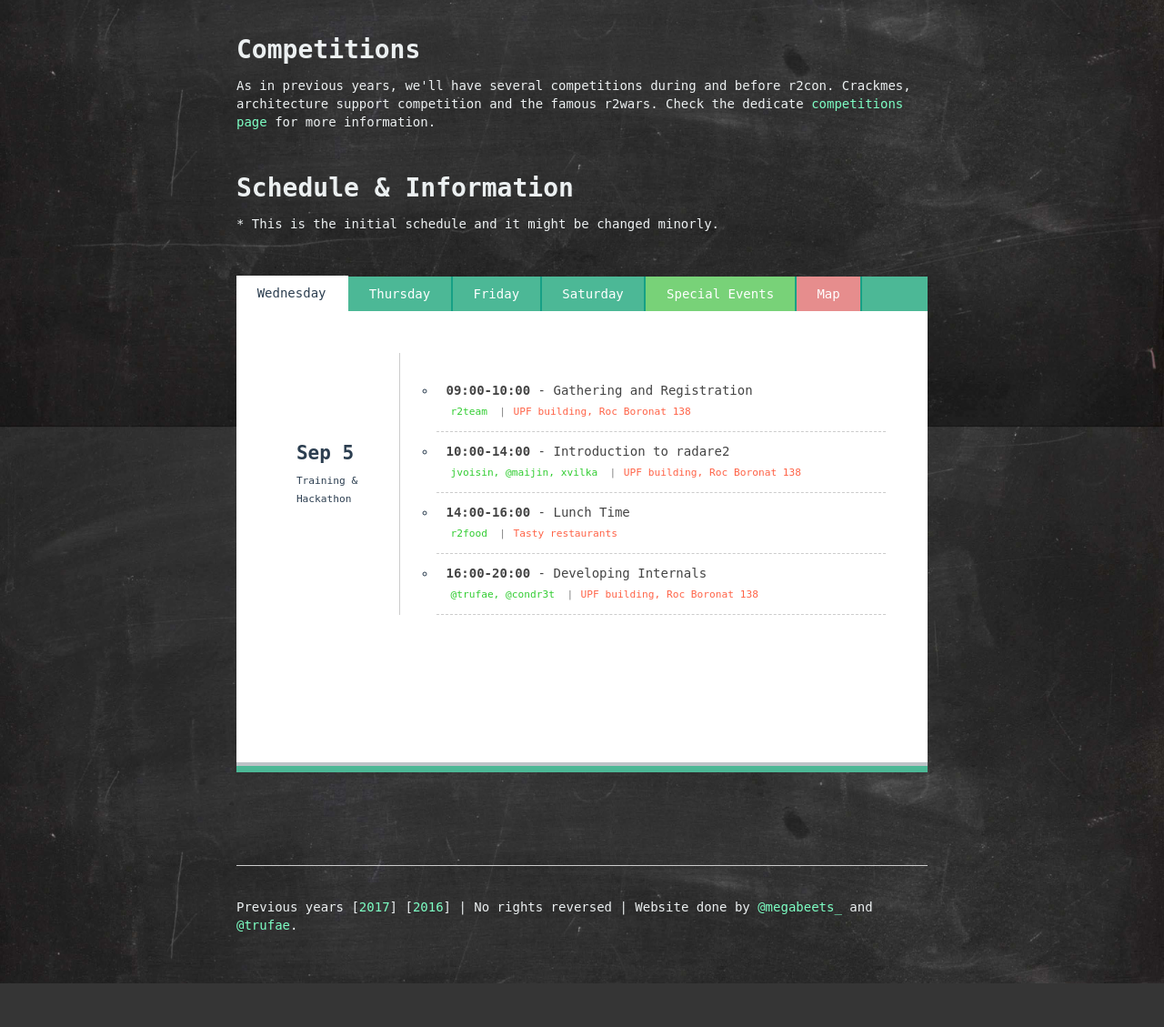
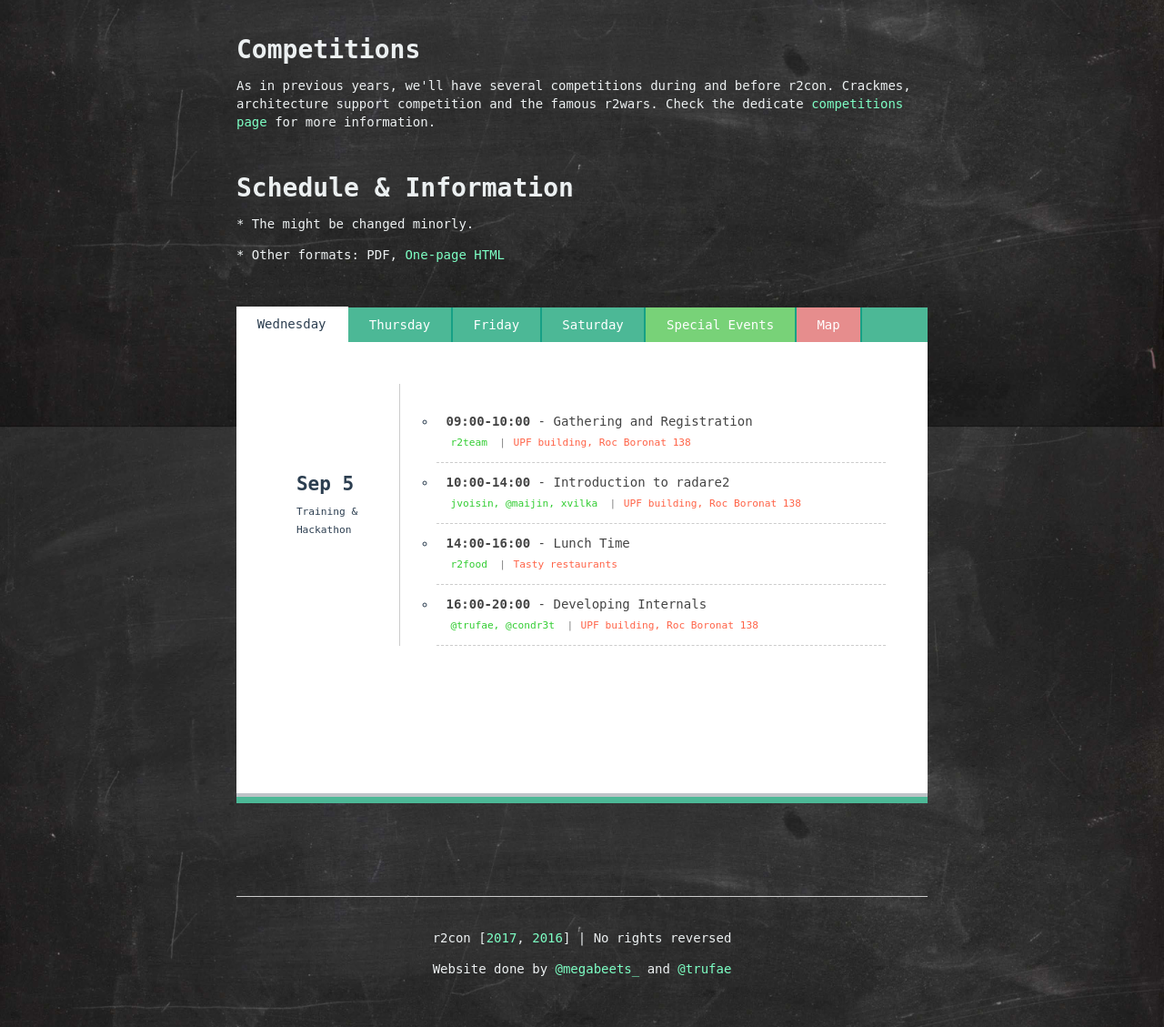
Before and after one commit to radareorg/radare.org, a PHP site: page /con/2018 in a window 1280 px wide. Shown: the part 1207-2336 px from the top of the page at 91% size. Before the commit the page ends 2288 px from the top, so only its background shows below. Run offline with PHP 8.4, Linux system fonts and the light colour scheme; some libraries are stand-ins or nearby versions.

Commit message:
website improvements, static schedules

```diff
--- a/con/2018/css/style.css
+++ b/con/2018/css/style.css
@@ -274,6 +274,10 @@ h3 {
   margin-right: 5px;
 }
 
+.speakers a {
+  font-weight: bold;
+}
+
 .sep-char {
   font-size: 0.8em;
   color: gray;
@@ -372,6 +376,21 @@ h3 {
 
 .target-speakers a{
   color: limegreen;
+}
+
+
+
+@media all and (max-width: 768px) {
+  #target-content #target-inner {
+    width: 70%;
+  }
+}
+
+@media all and (max-width: 425px) {
+  #target-content #target-inner {
+    width: 85%;
+    min-width: 85%;
+  }
 }
 /* **************
     Information
--- a/con/2018/events.json
+++ b/con/2018/events.json
@@ -73,7 +73,7 @@
           "description" : "Thursday night (September 6) there will be a dinner at Restaurant Mussol. Organization pays the menu to all speakers, but everyone else is welcome to join (150-200 human slots)",
           "speakers": "r2food",
           "time" : "21:00- ∞",
-          "location" : "Mussol Restaurant"
+          "location" : "Mussol Restaurant, Carrer d'Aragó, 261"
         }
       ]
     },
@@ -86,6 +86,13 @@
           "name": "Gathering and Registration",
           "description" : "Gathering and registration for the conference talks days.",
           "speakers" : "r2team",
+          "time" : "09:00 - 09:25",
+          "location" : "MediaPro building, Diagonal 177"
+        },
+        {
+          "name": "Opening Talk",
+          "description" : "An introduction talk for the conference.",
+          "speakers" : "@trufae",
           "time" : "09:30 - 10:00",
           "location" : "MediaPro building, Diagonal 177"
         },
@@ -105,7 +112,7 @@
         },
         {
           "name": "10 minutes break",
-          "description" : "This is a break, do whatever you want with it.",
+          "description" : "This is a break, do whatever you want with it. <a href='https://www.radare.org/con/2018/competitions.html#r2wars'>r2wars</a> time!.",
           "speakers" : "r2break",
           "time" : "11:25 - 11:35",
           "location" : "MediaPro building, Diagonal 177"
@@ -147,7 +154,7 @@
         },
         {
           "name": "15 minutes break",
-          "description" : "This is a break, do whatever you want with it.",
+          "description" : "This is a break, do whatever you want with it. <a href='https://www.radare.org/con/2018/competitions.html#r2wars'>r2wars</a> time!.",
           "speakers" : "r2break",
           "time" : "16:40 - 16:55",
           "location" : "MediaPro building, Diagonal 177"
@@ -175,7 +182,7 @@
         },
         {
           "name": "10 minutes break",
-          "description" : "This is a break, do whatever you want with it.",
+          "description" : "This is a break, do whatever you want with it. <a href='https://www.radare.org/con/2018/competitions.html#r2wars'>r2wars</a> time!.",
           "speakers" : "r2break",
           "time" : "19:00 - 19:10",
           "location" : "MediaPro building, Diagonal 177"
@@ -224,7 +231,7 @@
         },
         {
           "name": "10 minutes break",
-          "description" : "This is a break, do whatever you want with it.",
+          "description" : "This is a break, do whatever you want with it. <a href='https://www.radare.org/con/2018/competitions.html#r2wars'>r2wars</a> time!.",
           "speakers" : "r2break",
           "time" : "11:30 - 11:40",
           "location" : "MediaPro building, Diagonal 177"
@@ -273,7 +280,7 @@
         },
         {
           "name": "10 minutes break",
-          "description" : "This is a break, do whatever you want with it.",
+          "description" : "This is a break, do whatever you want with it. <a href='https://www.radare.org/con/2018/competitions.html#r2wars'>r2wars</a> time!.",
           "speakers" : "r2break",
           "time" : "17:20 - 17:30",
           "location" : "MediaPro building, Diagonal 177"
@@ -294,7 +301,7 @@
         },
         {
           "name": "5 minutes break",
-          "description" : "This is a break, do whatever you want with it.",
+          "description" : "This is a break, do whatever you want with it. <a href='https://www.radare.org/con/2018/competitions.html#r2wars'>r2wars</a> time!.",
           "speakers" : "r2break",
           "time" : "18:50 - 18:55",
           "location" : "MediaPro building, Diagonal 177"
--- a/con/2018/index.html
+++ b/con/2018/index.html
@@ -79,14 +79,15 @@
         <h1>Competitions</h1>
 
         <p> As in previous years, we'll have several competitions during and before r2con. Crackmes, architecture support competition and the famous r2wars.
-            Check the dedicate <a href= "http://radare.org/con/2018/competitions.html">competitions page</a> for more information.
+            Check the dedicate <a href= "competitions.html">competitions page</a> for more information.
         </p>
 
         <br>
 
         <h1>Schedule & Information</h1>
 
-        <p> * This is the initial schedule and it might be changed minorly.</p>
+        <p> * The might be changed minorly.</p>
+        <p> * Other formats: PDF, <a href= "schedule.html">One-page HTML</a></p>
         <div class="tabs">
 
             <div class="tab">
@@ -128,7 +129,7 @@
             <a href="#/" class="close"></a>
             <div id="target-inner">
                 <h2>title</h2>
-                <sapn class="target-speakers"></sapn>
+                <span class="target-speakers"></span>
                 <p>description</p>
             </div>
         </div>
@@ -163,8 +164,11 @@
         <br />
         <br />
         <hr size=1 />
+        <center>
+            <p>r2con [<a href=../2017>2017</a>, <a href=../2016>2016</a>] | No rights reversed </p>
+            <p>Website done by <a href="https://twitter.com/megabeets_">@megabeets_</a> and <a href="https://twitter.com/trufae">@trufae</a></p>
+        </center>
 
-        <p>Previous years [<a href=../2017>2017</a>] [<a href=../2016>2016</a>] | No rights reversed | Website done by <a href="https://twitter.com/megabeets_">@megabeets_</a> and <a href="https://twitter.com/trufae">@trufae</a>.</p>
 </body>
 
 <script>
@@ -226,7 +230,7 @@
     $(".tab-content", restaurantTab).html(`
   <h1> Dinner </h1>
   <p class="bright-p">
-    Thursday night (September 6) there will be a dinner at <a href="http://www.mussolrestaurant.com">Restaurant Mussol</a>. Organization pays the menu for all speakers, but everyone else is welcome to join (150-200 human slots).
+    Thursday night (September 6) there will be a dinner at <a href="http://www.mussolrestaurant.com">Restaurant Mussol</a> (Carrer d'Aragó, 261). Organization pays the menu for all speakers, but everyone else is welcome to join (150-200 human slots).
   </p>
   <ul class="bright-p">
   <li> <p>This is the <a href="http://www.mussolrestaurant.com/uploads/Carta/87/33b89786db94a7603730f2182c4ed8cd153051756209.pdf">menu</a> options </p>
@@ -269,6 +273,7 @@
     $(mapTabLabel[0]).addClass("tab-map");
     mapTabLabel.html("Map");
     $(".tab-content", mapTab).html(`
+  <p class="bright-p"> We made a Google map with all the locations in one place:  <a href="https://rada.re/map">https://rada.re/map</a></p>
   <p class="bright-p">The trainings and hackathon will take place in the
   <a href="https://www.google.com/maps/place/Universitat+Pompeu+Fabra%E2%80%93Campus+del+Poblenou/@41.4038563,2.1912656,17z/data=!4m13!1m7!3m6!1s0x12a4a33cd51484f7:0xf785dcd173304dfb!2sCarrer+de+Roc+Boronat,+138,+08018+Barcelona!3b1!8m2!3d41.4038523!4d2.1934543!3m4!1s0x12a4a257a38c20e1:0x5ff56d0a8cbc150c!8m2!3d41.4040525!4d2.193956">UPF building, Roc Boronat 138</a></p>
   <iframe src="https://www.google.com/maps/embed?pb=!1m18!1m12!1m3!1d2992.629295443943!2d2.191265615737454!3d41.403856302936404!2m3!1f0!2f0!3f0!3m2!1i1024!2i768!4f13.1!3m3!1m2!1s0x12a4a257a38c20e1%3A0x5ff56d0a8cbc150c!2sUniversitat+Pompeu+Fabra%E2%80%93Campus+del+Poblenou!5e0!3m2!1sen!2ses!4v1531825408700" width="90%" height="80%" frameborder="0" style="border:0" allowfullscreen></iframe>
```
Also changed, not shown: con/2018/schedule.html (added, +89 -0 lines), 1 other file.
